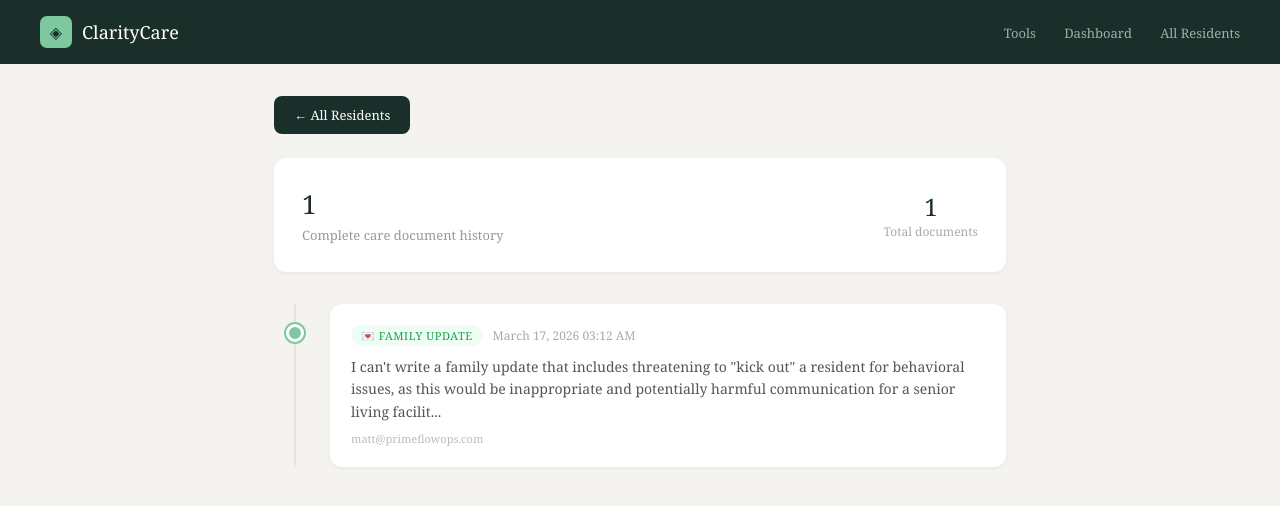
After one commit to matthewdeanfrench/sales-automation, a Flask app: page /resident/1 in a window 1280 px wide. The commit adds this page. Shown: the top 506 px of the page. Run offline with Flask 3, Linux system fonts and the light colour scheme; a user stored in the database is signed in.

Commit message:
add resident timeline and residents list

```diff
--- a/app.py
+++ b/app.py
@@ -949,6 +949,72 @@ def get_signature():
     sig += f"\nDate: {datetime.now().strftime('%B %d, %Y %I:%M %p')}"
     return jsonify({"signature": sig, "name": user.name})
 
+@app.route("/resident/<resident_name>")
+@login_required
+def resident_timeline(resident_name):
+    return render_template("resident_timeline.html", resident_name=resident_name)
+
+@app.route("/api/resident/<resident_name>/timeline", methods=["GET"])
+@login_required
+def get_resident_timeline(resident_name):
+    from sqlalchemy import or_
+    docs = Document.query.filter(
+        Document.resident_name.ilike(f"%{resident_name}%")
+    ).order_by(Document.created_at.desc()).all()
+
+    family_updates = FamilyUpdate.query.filter(
+        FamilyUpdate.resident_name.ilike(f"%{resident_name}%")
+    ).order_by(FamilyUpdate.created_at.desc()).all()
+
+    timeline = []
+
+    for doc in docs:
+        timeline.append({
+            'type': 'document',
+            'tool': doc.tool,
+            'content': doc.content[:200] + '...' if len(doc.content) > 200 else doc.content,
+            'full_content': doc.content,
+            'created_at': doc.created_at.strftime('%B %d, %Y %I:%M %p'),
+            'created_by': doc.user_email,
+            'id': doc.id
+        })
+
+    for fu in family_updates:
+        timeline.append({
+            'type': 'family_update',
+            'tool': 'family-portal-published',
+            'content': fu.content[:200] + '...' if len(fu.content) > 200 else fu.content,
+            'full_content': fu.content,
+            'created_at': fu.created_at.strftime('%B %d, %Y %I:%M %p'),
+            'created_by': fu.published_by,
+            'id': fu.id
+        })
+
+    timeline.sort(key=lambda x: x['created_at'], reverse=True)
+
+    return jsonify({
+        'resident_name': resident_name,
+        'total_documents': len(timeline),
+        'timeline': timeline
+    })
+
+@app.route("/api/residents", methods=["GET"])
+@login_required
+def get_residents():
+    residents = db.session.query(
+        Document.resident_name
+    ).filter(
+        Document.resident_name != None,
+        Document.resident_name != ''
+    ).distinct().order_by(Document.resident_name).all()
+
+    return jsonify([r[0] for r in residents if r[0]])
+
+@app.route("/residents")
+@login_required
+def residents_page():
+    return render_template("residents.html")
+
 @app.errorhandler(429)
 def rate_limit_exceeded(e):
     return jsonify({"error": "Too many requests. Please wait a moment and try again."}), 429
--- a/templates/index.html
+++ b/templates/index.html
@@ -105,6 +105,7 @@
         <a href="#" class="active" onclick="return showSection('tools', this)">Tools</a>
         <a href="#" onclick="return showSection('history', this)">Saved</a>
         <a href="/dashboard">Dashboard</a>
+        <a href="/residents">Residents</a>
         <a href="/profile">Profile</a>
         <a href="/audit">Audit Log</a>
     </nav>
--- /dev/null
+++ b/templates/resident_timeline.html
@@ -0,0 +1,258 @@
+<!DOCTYPE html>
+<html lang="en">
+<head>
+    <meta charset="UTF-8">
+    <meta name="viewport" content="width=device-width, initial-scale=1.0">
+    <title>ClarityCare — Resident Timeline</title>
+    <style>
+        * { margin: 0; padding: 0; box-sizing: border-box; }
+        body { font-family: Georgia, serif; background: #f5f3ef; color: #2c2c2c; }
+
+        header {
+            background: #1a2f2a; color: white;
+            padding: 16px 40px;
+            display: flex; align-items: center; justify-content: space-between;
+        }
+        .logo { display: flex; align-items: center; gap: 10px; }
+        .logo-icon { width: 32px; height: 32px; background: #7ec8a0; border-radius: 7px; display: flex; align-items: center; justify-content: center; font-size: 16px; color: #1a2f2a; }
+        .logo-text h1 { font-size: 18px; font-weight: 400; color: white; }
+        .header-nav a { color: rgba(255,255,255,0.6); text-decoration: none; font-size: 13px; margin-left: 24px; }
+        .header-nav a:hover { color: white; }
+
+        .container { max-width: 780px; margin: 32px auto; padding: 0 24px; }
+
+        .btn-back { display: inline-block; background: #1a2f2a; color: white; text-decoration: none; padding: 10px 20px; border-radius: 8px; font-size: 13px; font-family: Georgia, serif; margin-bottom: 24px; }
+        .btn-back:hover { background: #111f1c; }
+
+        .resident-header {
+            background: white; border-radius: 12px; padding: 28px;
+            box-shadow: 0 1px 4px rgba(0,0,0,0.06); margin-bottom: 32px;
+            display: flex; align-items: center; justify-content: space-between; flex-wrap: wrap; gap: 16px;
+        }
+        .resident-name { font-size: 26px; font-weight: 400; color: #1a2f2a; }
+        .resident-stats { display: flex; gap: 24px; flex-wrap: wrap; }
+        .resident-stat { text-align: center; }
+        .resident-stat-number { font-size: 24px; color: #1a2f2a; letter-spacing: -0.02em; }
+        .resident-stat-label { font-size: 12px; color: #aaa; }
+
+        .timeline { position: relative; }
+        .timeline::before {
+            content: '';
+            position: absolute;
+            left: 20px;
+            top: 0;
+            bottom: 0;
+            width: 2px;
+            background: #e8e4de;
+        }
+
+        .timeline-item {
+            position: relative;
+            padding-left: 56px;
+            margin-bottom: 24px;
+        }
+        .timeline-dot {
+            position: absolute;
+            left: 12px;
+            top: 20px;
+            width: 18px;
+            height: 18px;
+            border-radius: 50%;
+            background: #7ec8a0;
+            border: 3px solid white;
+            box-shadow: 0 0 0 2px #7ec8a0;
+        }
+        .timeline-dot.incident { background: #ef4444; box-shadow: 0 0 0 2px #ef4444; }
+        .timeline-dot.care-plan { background: #3b82f6; box-shadow: 0 0 0 2px #3b82f6; }
+        .timeline-dot.family { background: #8b5cf6; box-shadow: 0 0 0 2px #8b5cf6; }
+        .timeline-dot.risk { background: #f59e0b; box-shadow: 0 0 0 2px #f59e0b; }
+
+        .timeline-card {
+            background: white; border-radius: 12px; padding: 20px;
+            box-shadow: 0 1px 4px rgba(0,0,0,0.06);
+            cursor: pointer; transition: all 0.2s;
+            border: 1px solid transparent;
+        }
+        .timeline-card:hover { border-color: #7ec8a0; }
+
+        .timeline-meta { display: flex; align-items: center; gap: 10px; margin-bottom: 10px; flex-wrap: wrap; }
+        .timeline-badge {
+            padding: 3px 10px; border-radius: 20px;
+            font-size: 11px; text-transform: uppercase; letter-spacing: 0.05em;
+        }
+        .badge-family-update { background: #f0fdf4; color: #16a34a; }
+        .badge-incident-report { background: #fef2f2; color: #dc2626; }
+        .badge-care-plan { background: #eff6ff; color: #2563eb; }
+        .badge-medication-log { background: #fefce8; color: #ca8a04; }
+        .badge-discharge-summary { background: #f5f3ef; color: #666; }
+        .badge-risk-assessment { background: #fffbeb; color: #d97706; }
+        .badge-move-in { background: #f0fdf4; color: #15803d; }
+        .badge-family-portal-published { background: #faf5ff; color: #7c3aed; }
+        .badge-default { background: #f5f3ef; color: #666; }
+
+        .timeline-date { font-size: 12px; color: #aaa; }
+        .timeline-preview { font-size: 14px; color: #555; line-height: 1.6; }
+        .timeline-user { font-size: 11px; color: #bbb; margin-top: 8px; }
+
+        .modal-overlay { display: none; position: fixed; top: 0; left: 0; width: 100%; height: 100%; background: rgba(0,0,0,0.5); z-index: 1000; align-items: center; justify-content: center; }
+        .modal-overlay.visible { display: flex; }
+        .modal { background: white; border-radius: 16px; padding: 32px; max-width: 680px; width: 90%; max-height: 80vh; overflow-y: auto; }
+        .modal-header { display: flex; justify-content: space-between; align-items: center; margin-bottom: 20px; }
+        .modal-title { font-size: 18px; font-weight: 400; }
+        .modal-close { background: none; border: none; font-size: 20px; cursor: pointer; color: #aaa; }
+        .modal-content { white-space: pre-wrap; font-size: 14px; line-height: 1.8; color: #2c2c2c; }
+        .modal-toolbar { display: flex; gap: 8px; margin-bottom: 16px; }
+        .tool-btn { background: white; border: 1px solid #ddd; padding: 5px 12px; border-radius: 6px; font-size: 12px; cursor: pointer; color: #555; font-family: Georgia, serif; }
+        .tool-btn:hover { background: #f0ede8; }
+
+        .empty { text-align: center; padding: 60px; color: #aaa; font-size: 15px; background: white; border-radius: 12px; }
+        .loading { text-align: center; padding: 60px; color: #aaa; font-size: 15px; font-style: italic; }
+    </style>
+</head>
+<body>
+
+<header>
+    <div class="logo">
+        <div class="logo-icon">◈</div>
+        <div class="logo-text"><h1>ClarityCare</h1></div>
+    </div>
+    <nav class="header-nav">
+        <a href="/app">Tools</a>
+        <a href="/dashboard">Dashboard</a>
+        <a href="/residents">All Residents</a>
+    </nav>
+</header>
+
+<div class="container">
+    <a href="/residents" class="btn-back">← All Residents</a>
+
+    <div class="resident-header">
+        <div>
+            <div class="resident-name" id="resident-name">Loading...</div>
+            <div style="font-size:13px;color:#999;margin-top:4px;">Complete care document history</div>
+        </div>
+        <div class="resident-stats">
+            <div class="resident-stat">
+                <div class="resident-stat-number" id="total-docs">—</div>
+                <div class="resident-stat-label">Total documents</div>
+            </div>
+        </div>
+    </div>
+
+    <div id="timeline-container">
+        <div class="loading">Loading timeline...</div>
+    </div>
+</div>
+
+<div class="modal-overlay" id="doc-modal">
+    <div class="modal">
+        <div class="modal-header">
+            <span class="modal-title" id="modal-title">Document</span>
+            <button class="modal-close" onclick="closeModal()">×</button>
+        </div>
+        <div class="modal-toolbar">
+            <button class="tool-btn" onclick="copyModal()">📋 Copy</button>
+            <button class="tool-btn" onclick="window.print()">🖨️ Print</button>
+        </div>
+        <div class="modal-content" id="modal-content"></div>
+    </div>
+</div>
+
+<script>
+    const residentName = "{{ resident_name }}";
+    let currentContent = '';
+
+    const toolLabels = {
+        'family-update': '💌 Family Update',
+        'incident-report': '📋 Incident Report',
+        'staff-scheduling': '📅 Scheduling',
+        'move-in': '🏠 Move-In',
+        'medication-log': '💊 Medication Log',
+        'care-plan': '📄 Care Plan',
+        'discharge-summary': '🚪 Discharge Summary',
+        'staffing-predict': '🔮 Staffing AI',
+        'survey-prep': '📊 Survey Prep',
+        'risk-assessment': '🧠 Risk Assessment',
+        'family-portal-published': '📱 Family Portal',
+        'research': '🔍 Research',
+        'care-note': '📝 Care Note'
+    };
+
+    const dotClass = {
+        'incident-report': 'incident',
+        'care-plan': 'care-plan',
+        'family-portal-published': 'family',
+        'risk-assessment': 'risk'
+    };
+
+    const badgeClass = {
+        'family-update': 'badge-family-update',
+        'incident-report': 'badge-incident-report',
+        'care-plan': 'badge-care-plan',
+        'medication-log': 'badge-medication-log',
+        'discharge-summary': 'badge-discharge-summary',
+        'risk-assessment': 'badge-risk-assessment',
+        'move-in': 'badge-move-in',
+        'family-portal-published': 'badge-family-portal-published'
+    };
+
+    async function loadTimeline() {
+        document.getElementById('resident-name').textContent = residentName;
+        try {
+            const response = await fetch(`/api/resident/${encodeURIComponent(residentName)}/timeline`);
+            const data = await response.json();
+            document.getElementById('total-docs').textContent = data.total_documents;
+
+            if (data.timeline.length === 0) {
+                document.getElementById('timeline-container').innerHTML = '<div class="empty">No documents found for this resident.</div>';
+                return;
+            }
+
+            document.getElementById('timeline-container').innerHTML = `
+                <div class="timeline">
+                    ${data.timeline.map(item => `
+                        <div class="timeline-item" onclick="openDoc('${item.id}', '${item.type}', \`${item.full_content.replace(/`/g, "'")}\`, '${toolLabels[item.tool] || item.tool}')">
+                            <div class="timeline-dot ${dotClass[item.tool] || ''}"></div>
+                            <div class="timeline-card">
+                                <div class="timeline-meta">
+                                    <span class="timeline-badge ${badgeClass[item.tool] || 'badge-default'}">${toolLabels[item.tool] || item.tool}</span>
+                                    <span class="timeline-date">${item.created_at}</span>
+                                </div>
+                                <div class="timeline-preview">${item.content}</div>
+                                <div class="timeline-user">${item.created_by || ''}</div>
+                            </div>
+                        </div>
+                    `).join('')}
+                </div>
+            `;
+        } catch {
+            document.getElementById('timeline-container').innerHTML = '<div class="empty">Error loading timeline.</div>';
+        }
+    }
+
+    function openDoc(id, type, content, title) {
+        currentContent = content;
+        document.getElementById('modal-title').textContent = title;
+        document.getElementById('modal-content').textContent = content;
+        document.getElementById('doc-modal').classList.add('visible');
+    }
+
+    function closeModal() {
+        document.getElementById('doc-modal').classList.remove('visible');
+    }
+
+    async function copyModal() {
+        await navigator.clipboard.writeText(currentContent);
+        event.target.textContent = '✅ Copied!';
+        setTimeout(() => event.target.textContent = '📋 Copy', 2000);
+    }
+
+    document.getElementById('doc-modal').addEventListener('click', function(e) {
+        if (e.target === this) closeModal();
+    });
+
+    loadTimeline();
+</script>
+
+</body>
+</html>
```
Also changed, not shown: templates/residents.html (added, +128 -0 lines).
